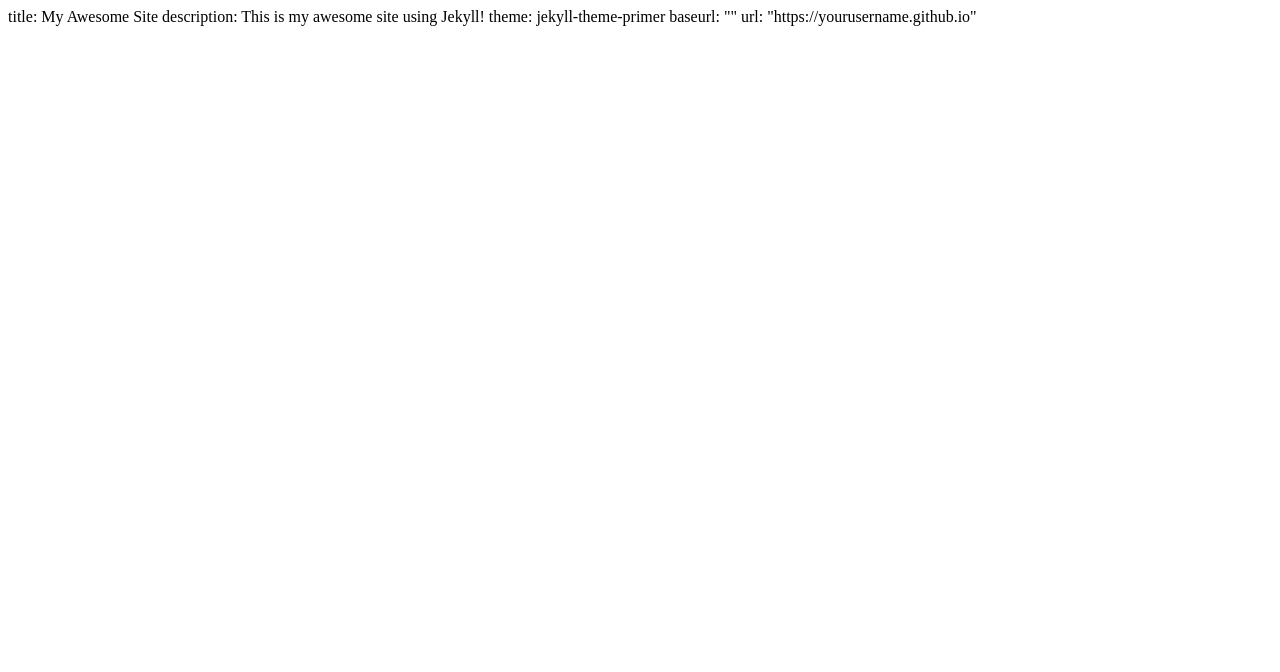
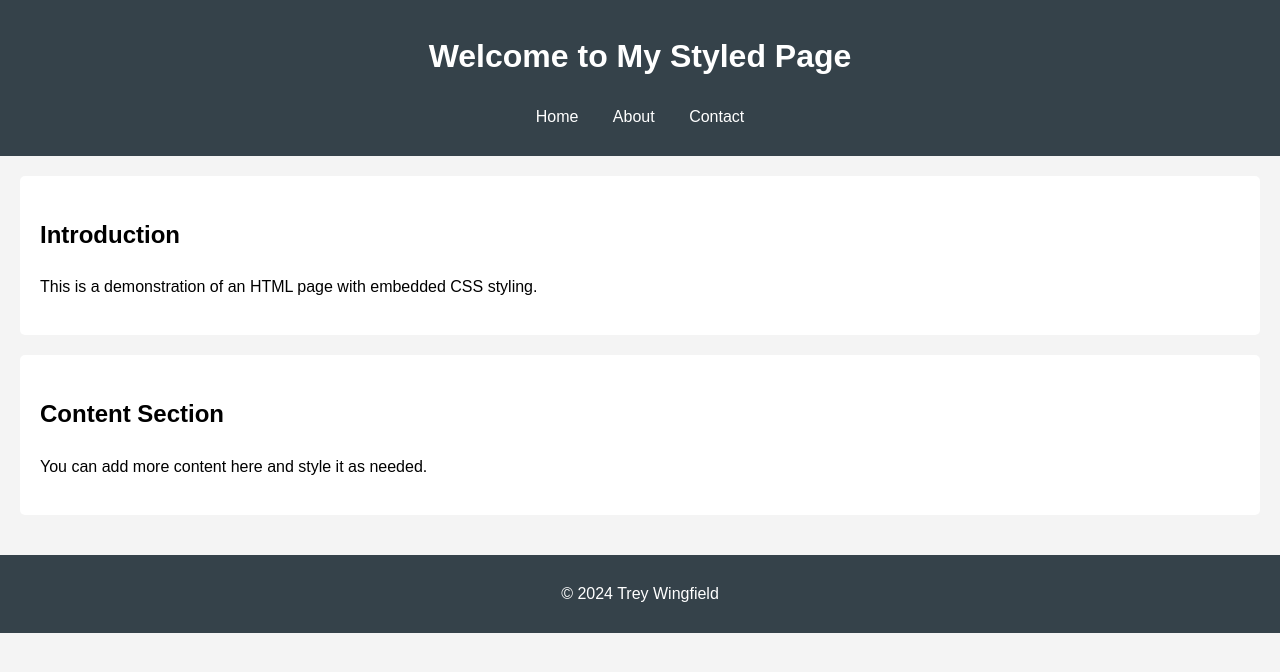
Before and after one commit to Trezzyy1/Trey-sweb.github.io, a plain HTML site: page style.html in a window 1280 px wide. Drawn offline with Linux system fonts and the light colour scheme.

Commit message:
Update style.html

```diff
--- a/style.html
+++ b/style.html
@@ -1,5 +1,85 @@
-title: My Awesome Site
-description: This is my awesome site using Jekyll!
-theme: jekyll-theme-primer
-baseurl: ""
-url: "https://yourusername.github.io"
+<!DOCTYPE html>
+<html lang="en">
+<head>
+    <meta charset="UTF-8">
+    <meta name="viewport" content="width=device-width, initial-scale=1.0">
+    <title>Styled Page</title>
+    <style>
+        body {
+            font-family: Arial, sans-serif;
+            line-height: 1.6;
+            margin: 0;
+            padding: 0;
+            background-color: #f4f4f4;
+        }
+
+        header {
+            background: #35424a;
+            color: #ffffff;
+            padding: 10px 0;
+            text-align: center;
+        }
+
+        nav ul {
+            padding: 0;
+            list-style: none;
+        }
+
+        nav ul li {
+            display: inline;
+            margin: 0 15px;
+        }
+
+        nav a {
+            color: #ffffff;
+            text-decoration: none;
+        }
+
+        main {
+            padding: 20px;
+        }
+
+        section {
+            margin-bottom: 20px;
+            background: #ffffff;
+            padding: 20px;
+            border-radius: 5px;
+        }
+
+        footer {
+            text-align: center;
+            padding: 10px 0;
+            background: #35424a;
+            color: #ffffff;
+            position: relative;
+            bottom: 0;
+            width: 100%;
+        }
+    </style>
+</head>
+<body>
+    <header>
+        <h1>Welcome to My Styled Page</h1>
+        <nav>
+            <ul>
+                <li><a href="javascript.html">Home</a></li>
+                <li><a href="about.html">About</a></li>
+                <li><a href="contact.html">Contact</a></li>
+            </ul>
+        </nav>
+    </header>
+    <main>
+        <section>
+            <h2>Introduction</h2>
+            <p>This is a demonstration of an HTML page with embedded CSS styling.</p>
+        </section>
+        <section>
+            <h2>Content Section</h2>
+            <p>You can add more content here and style it as needed.</p>
+        </section>
+    </main>
+    <footer>
+        <p>&copy; 2024 Trey Wingfield</p>
+    </footer>
+</body>
+</html>
```
